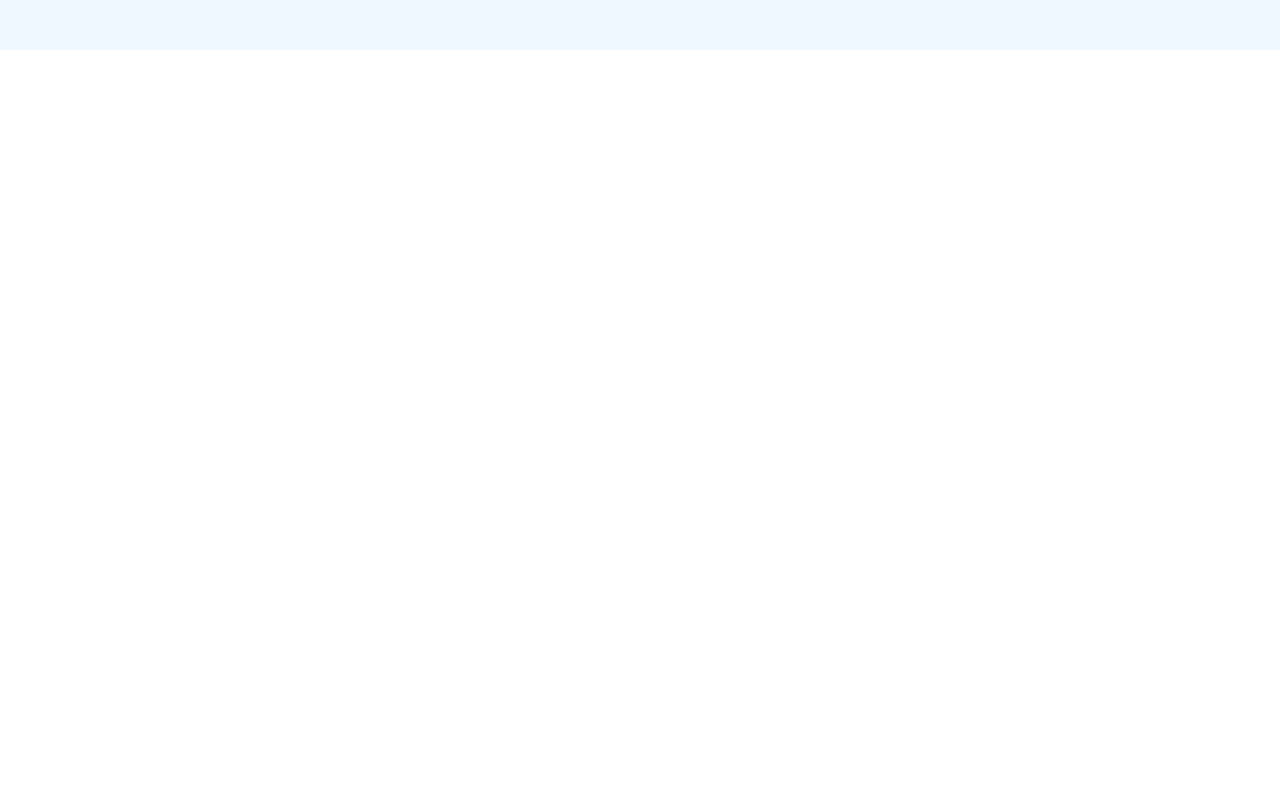
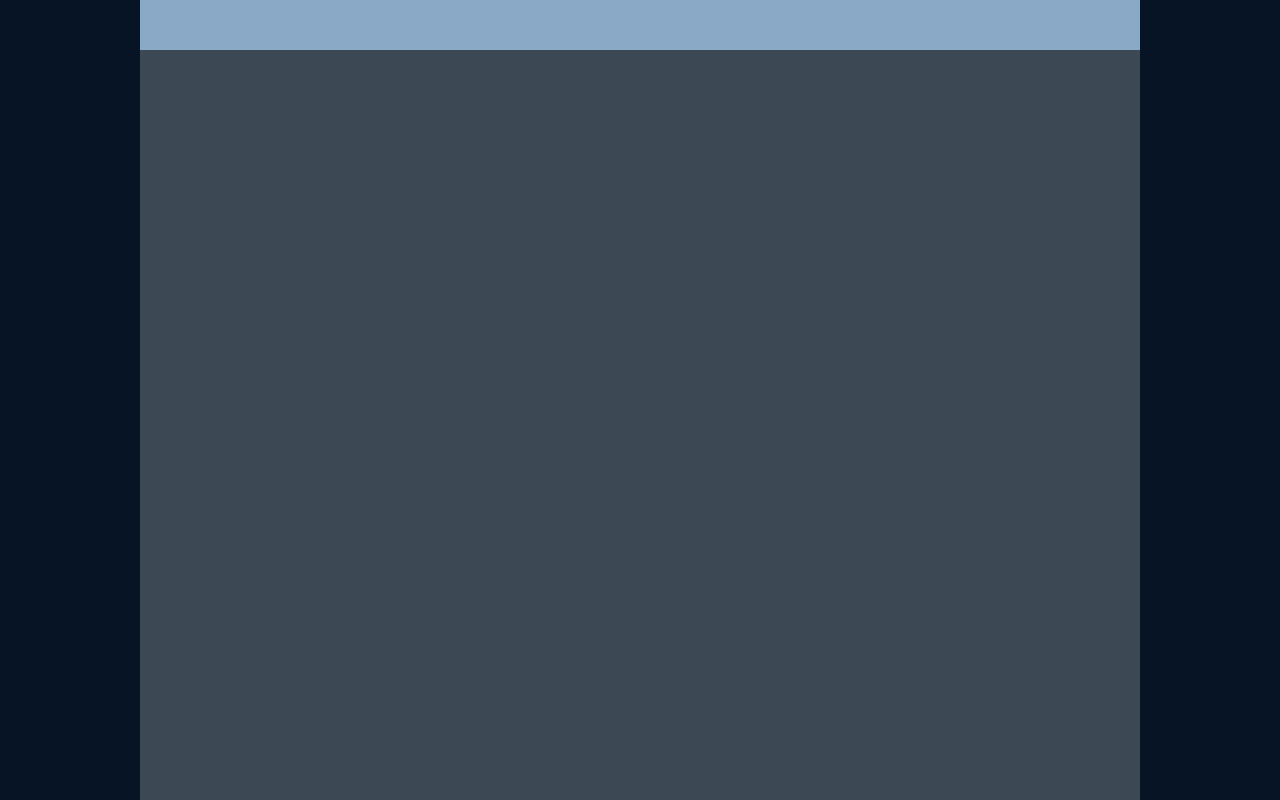
Before and after one commit to OwlHerring/odin-etch-a-sketch, a plain HTML site: page index.html in a window 1280 px wide. Shown: the top 800 px of the page. Drawn offline with Linux system fonts and the light colour scheme.

Commit message:
Make preliminary setup for website appearance

```diff
--- a/resources/style.css
+++ b/resources/style.css
@@ -1,8 +1,23 @@
 body {
     margin: 0px;
+
+    display:flex;
+    flex-direction:column;
+    align-items:center;
+
+    background-color:rgb(7, 20, 37);
 }
 
 .header {
     height: 50px;
-    background-color:aliceblue;
+    width:1000px;
+
+    background-color:rgba(183, 221, 255, 0.747);
 }
+
+.container {
+    display:flex;
+    height:1000px;
+    width:1000px;
+    background-color:rgba(255, 255, 255, 0.219);
+}
```
